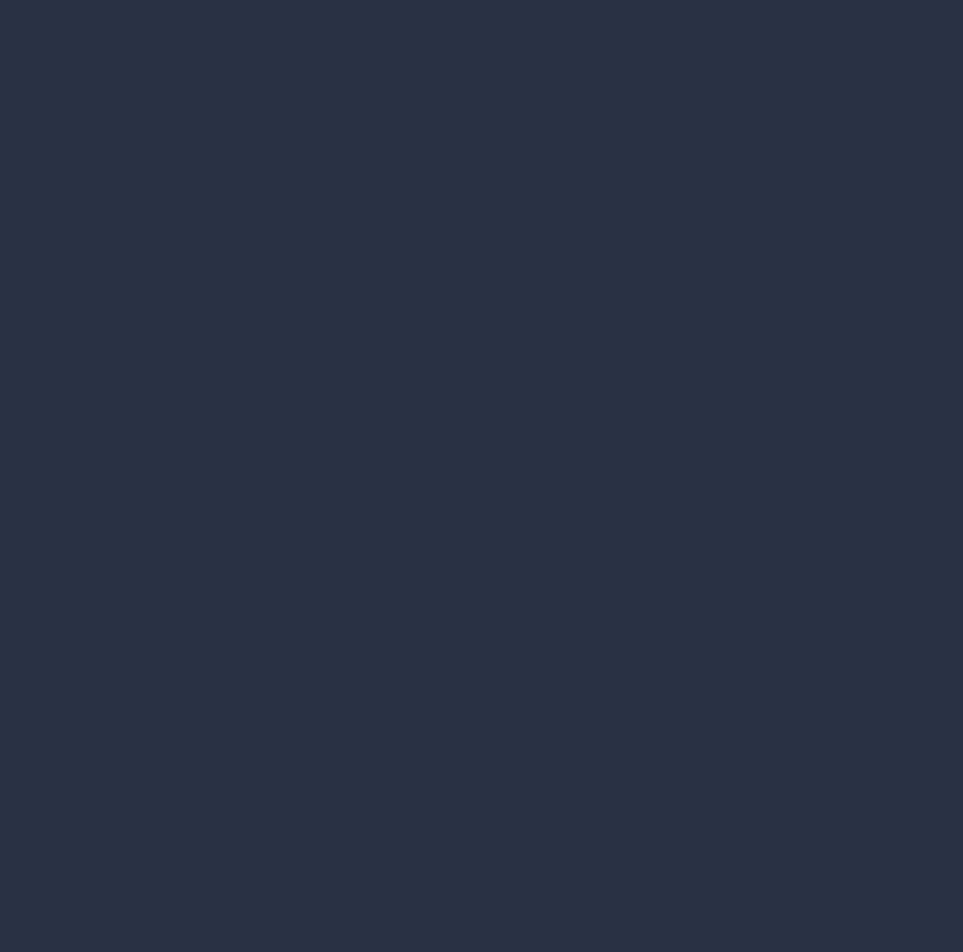
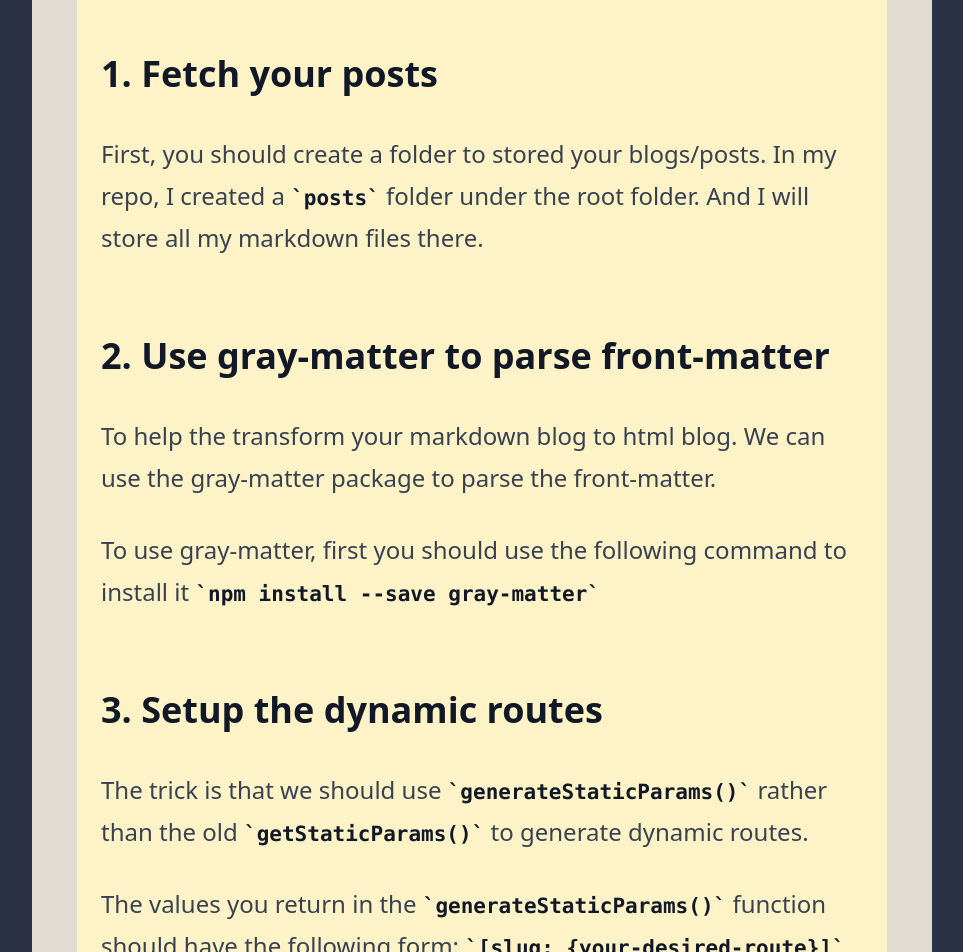
Before and after one commit to xvllinihao/xvllinihao.github.io, a Next.js app: page /article/setup-markdown-blog in a window 1280 px wide. Shown: the part 1100-2052 px from the top of the page, without its empty margins (158-1121 px from the left). Before the commit the page ends 936 px from the top, so only its background shows below. Built offline with nearby package versions, Linux system fonts and the light colour scheme.

Commit message:
add some draft for the tutorial

```diff
--- a/app/article/[slug]/page.tsx
+++ b/app/article/[slug]/page.tsx
@@ -37,7 +37,7 @@ export default async function Page({ params }: { params: { slug: string } }) {
 
   return (
     <main className="bg-amber-100">
-    <div className="prose mx-auto">
+    <div className="prose ml-4 mr-4">
       <h1>{post.props.frontmatter.title}</h1>
       <div dangerouslySetInnerHTML={{ __html: md().render(post.props.content) }} />
     </div>
--- a/posts/setup-markdown-blog.md
+++ b/posts/setup-markdown-blog.md
@@ -8,5 +8,22 @@ tags:
   - nextjs
 ---
 
-## The main content
+The Next.js App Router is a new paradigm for building applications. To set up your blog with App Router. You should pay attention to the dynamic routing.
+
+Before Next.js evolves to App Router. It was using the Page router. Most tutorials you can find on the Internet are using the Page router to set up dynamic routes. However if you want to try the latest App router, few reference can be found on the internet. This article will teach you how to generate the dynamic routes and how to fetch the posts stored on the server.
+
+## 1. Fetch your posts
+First, you should create a folder to stored your blogs/posts. In my repo, I created a `posts` folder under the root folder. And I will store all my markdown files there.
+
+## 2. Use gray-matter to parse front-matter
+To help the transform your markdown blog to html blog. We can use the gray-matter package to parse the front-matter.
+
+To use gray-matter, first you should use the following command to install it
+`npm install --save gray-matter`
+
+
+## 3. Setup the dynamic routes
 The trick is that we should use `generateStaticParams()` rather than the old `getStaticParams()` to generate dynamic routes.
+
+The values you return in the `generateStaticParams()` function should have the following form:
+`[slug: {your-desired-route}]`
```
